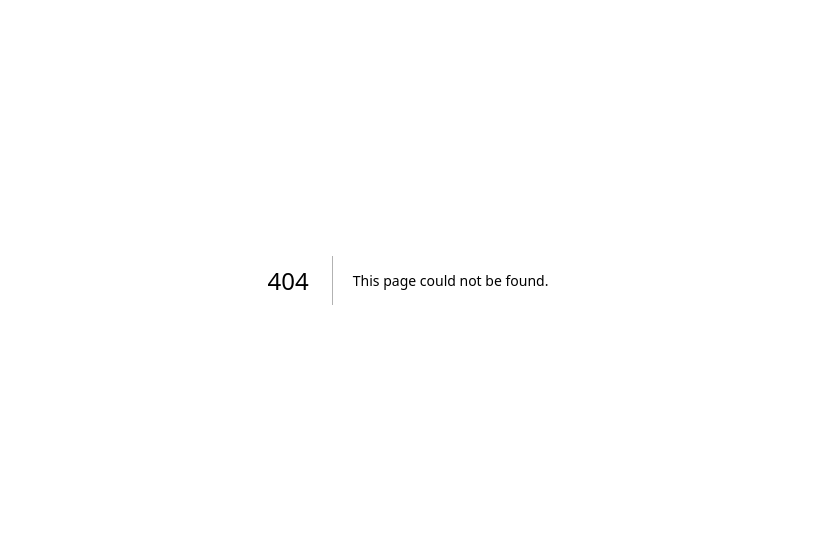
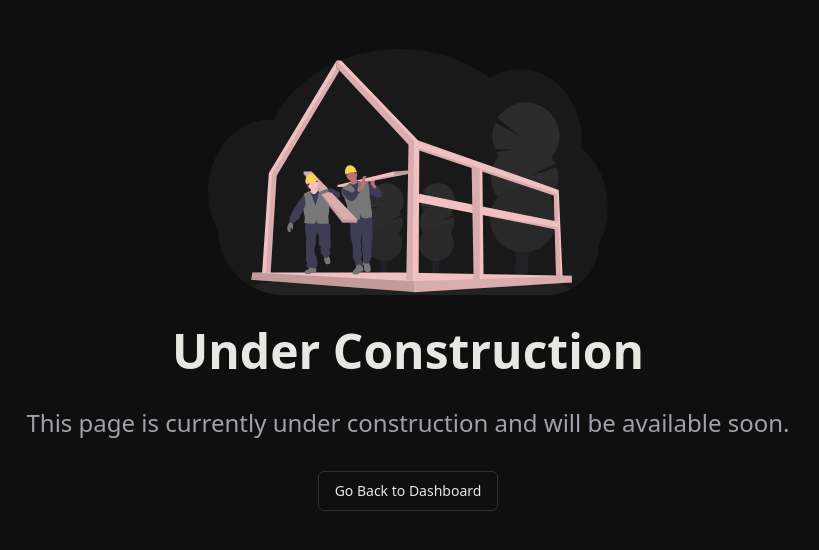
Before and after one commit to Farmaan16/workflo, a Next.js app: page /Underconstruction in a window 1280 px wide. Before the commit this address had no page. Shown: the part 120-670 px from the top of the page, without its empty margins (232-1051 px from the left). Built offline with nearby package versions, Linux system fonts and the light colour scheme; no server answers.

Commit message:
Added: Construction page

```diff
--- /dev/null
+++ b/app/(app)/Underconstruction/page.tsx
@@ -0,0 +1,34 @@
+import { Button } from "@/components/ui/button";
+import Image from "next/image";
+import Link from "next/link";
+import React from "react";
+
+const UnderConstruction = () => {
+  return (
+    <div className="flex min-h-screen flex-col items-center justify-center p-8">
+      <div className="flex flex-col items-center justify-center gap-8 py-24 lg:py-6">
+        <Image
+          src="/underconstruction.svg"
+          alt="Under Construction"
+          width={300}
+          height={300}
+          className="w-full max-w-[300px] sm:max-w-[400px] md:max-w-[300px] lg:max-w-[400px]"
+          style={{ objectFit: "contain" }}
+        />
+        <h2 className=" text-3xl font-bold sm:text-4xl md:text-4xl lg:text-5xl">
+          Under Construction
+        </h2>
+        <p className="text-zinc-400 text-md text-center sm:text-xl md:text-xl lg:text-2xl">
+          This page is currently under construction and will be available soon.
+        </p>
+        <Link href="/board" className="text-primary">
+          <Button variant="outline" className="text-primary">
+           Go Back to Dashboard
+          </Button>
+        </Link>
+      </div>
+    </div>
+  );
+};
+
+export default UnderConstruction;
--- a/app/(app)/board/page.tsx
+++ b/app/(app)/board/page.tsx
@@ -16,6 +16,7 @@ const TaskBoard = () => {
   const tasks = useSelector((state: RootState) => state.tasks.tasks);
   const [isModalOpen, setIsModalOpen] = useState(false);
   const [isSidebarOpen, setIsSidebarOpen] = useState(false);
+  const [isUnderConstruction, setIsUnderConstruction] = useState(false);
   const [selectedTask, setSelectedTask] = useState<
     | {
         _id: string;
@@ -59,8 +60,14 @@ const TaskBoard = () => {
   };
 
   const toggleSidebar = () => {
-    setIsSidebarOpen(!isSidebarOpen);
+    setIsSidebarOpen(!isSidebarOpen); // Toggle sidebar
   };
+
+   // Handle showing the "Under Construction" component
+  const showUnderConstruction = () => {
+    setIsUnderConstruction(true);
+  };
+
 
   return (
     <div className="flex min-h-screen w-full">
--- a/components/ui/Sidebar.tsx
+++ b/components/ui/Sidebar.tsx
@@ -80,9 +80,9 @@ function Sidebar({ isOpen, toggleSidebar }: SidebarProps) {
           Dashboard
         </Link>
         <Link
-          href="/#"
+          href="/Underconstruction"
           className={
-            pathname === "/calendar"
+            pathname === "/Underconstruction"
               ? "flex items-center gap-2 rounded-md px-3 py-2 text-muted-foreground transition-colors bg-muted "
               : " flex items-center gap-2 rounded-md px-3 py-2 text-muted-foreground transition-colors hover:bg-muted hover:text-foreground font-semibold "
           }
@@ -91,16 +91,16 @@ function Sidebar({ isOpen, toggleSidebar }: SidebarProps) {
           <CalendarIcon className="h-5 w-5" />
           Calendar
         </Link>
-        <Link
-          href="#"
+        {/* <Link
+          href="/Underconstruction"
           className="flex items-center gap-2 rounded-md px-3 py-2 text-muted-foreground transition-colors hover:bg-muted hover:text-foreground font-semibold "
           prefetch={false}
         >
           <CircuitBoardIcon className="h-5 w-5" />
           Task Board
-        </Link>
+        </Link> */}
         <Link
-          href="#"
+          href="/Underconstruction"
           className="flex items-center gap-2 rounded-md px-3 py-2 text-muted-foreground transition-colors hover:bg-muted hover:text-foreground font-semibold "
           prefetch={false}
         >
```
Also changed, not shown: public/underconstruction.svg (added).
